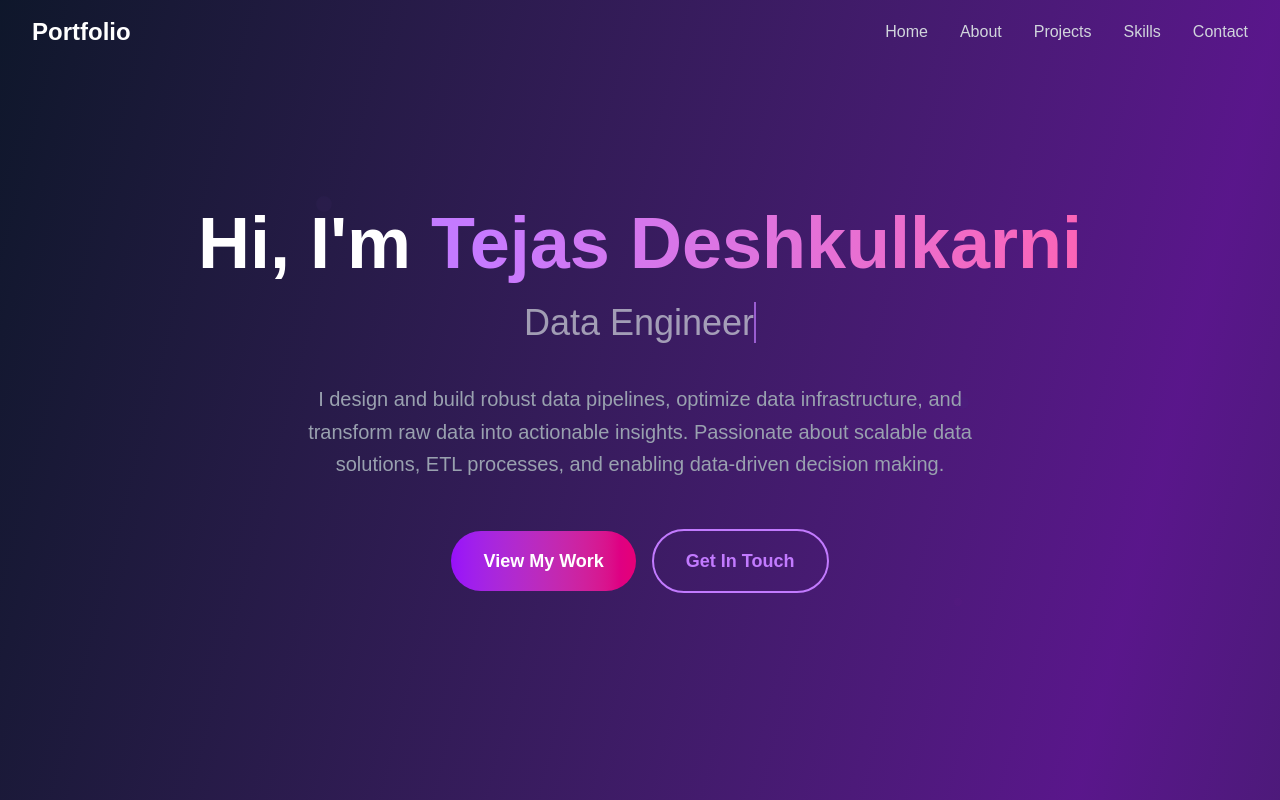
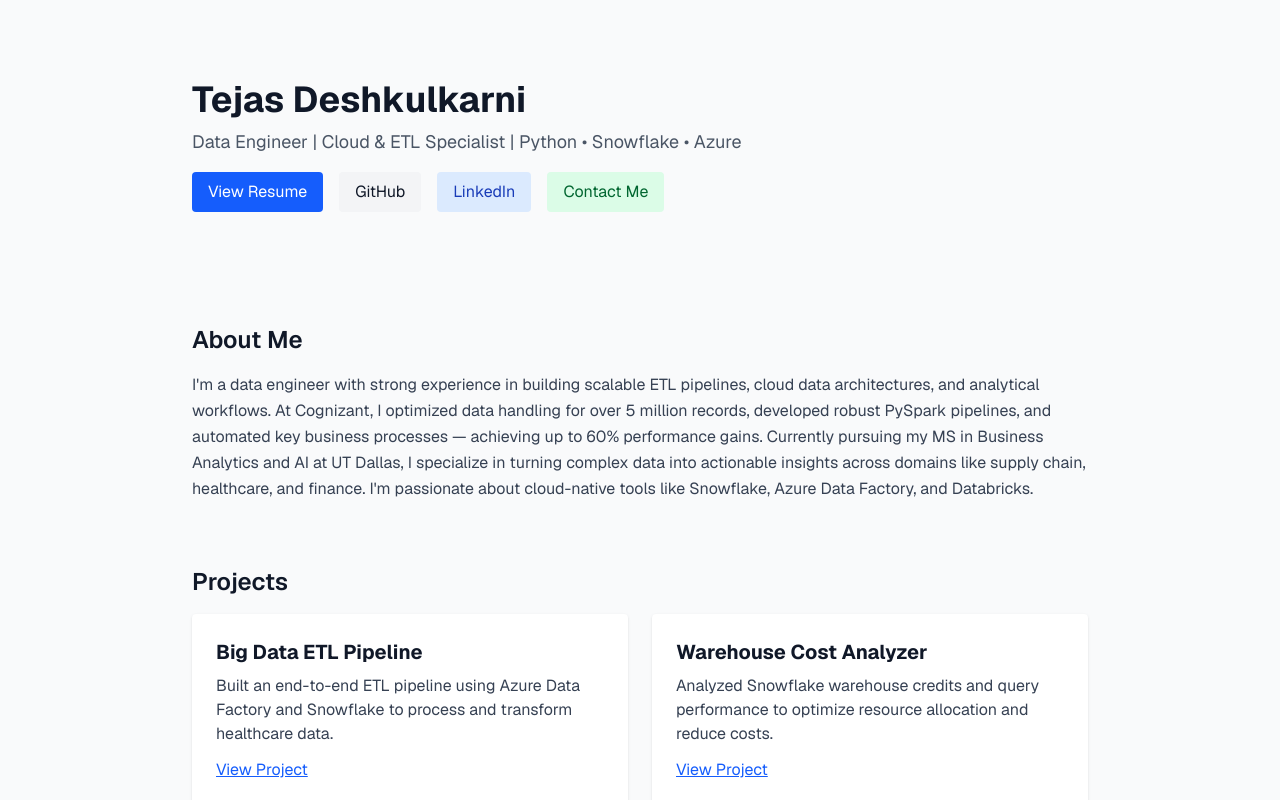
Before and after one commit to Tejasdk22/tejas-portfolio, a Next.js app in the folder portfolio/: page / in a window 1280 px wide. Shown: the top 800 px of the page. Built offline with nearby package versions, Linux system fonts and the light colour scheme.

Commit message:
Refactor homepage with new design and updated content sections
Co-authored-by: txd230017 <txd230017@utdallas.edu>

```diff
--- a/portfolio/src/app/page.tsx
+++ b/portfolio/src/app/page.tsx
@@ -1,21 +1,91 @@
-import Hero from '@/components/Hero'
-import About from '@/components/About'
-import Projects from '@/components/Projects'
-import Skills from '@/components/Skills'
-import Contact from '@/components/Contact'
-import Navigation from '@/components/Navigation'
-
 export default function Home() {
   return (
-    <div className="min-h-screen bg-gradient-to-br from-slate-900 via-purple-900 to-slate-900">
-      <Navigation />
-      <main>
-        <Hero />
-        <About />
-        <Projects />
-        <Skills />
-        <Contact />
-      </main>
-    </div>
+    <main className="min-h-screen bg-gray-50 text-gray-900 p-8 font-sans">
+      <header className="max-w-4xl mx-auto py-12">
+        <h1 className="text-4xl font-bold mb-2">Tejas Deshkulkarni</h1>
+        <p className="text-lg text-gray-600">
+          Data Engineer | Cloud & ETL Specialist | Python • Snowflake • Azure
+        </p>
+        <div className="mt-4 flex gap-4 flex-wrap">
+          <a
+            href="/Tejas_Deshkulkarni_Resume_DE.pdf"
+            target="_blank"
+            rel="noopener noreferrer"
+            className="bg-blue-600 text-white px-4 py-2 rounded hover:bg-blue-700"
+          >
+            View Resume
+          </a>
+          <a
+            href="https://github.com/yourusername"
+            target="_blank"
+            className="bg-gray-100 px-4 py-2 rounded hover:bg-gray-200"
+          >
+            GitHub
+          </a>
+          <a
+            href="https://www.linkedin.com/in/tejas-deshkulkarni"
+            target="_blank"
+            className="bg-blue-100 text-blue-800 px-4 py-2 rounded hover:bg-blue-200"
+          >
+            LinkedIn
+          </a>
+          <a
+            href="mailto:tejasdeshus11@gmail.com"
+            className="bg-green-100 text-green-800 px-4 py-2 rounded hover:bg-green-200"
+          >
+            Contact Me
+          </a>
+        </div>
+      </header>
+
+      {/* About Me Section */}
+      <section className="max-w-4xl mx-auto mt-16">
+        <h2 className="text-2xl font-semibold mb-4">About Me</h2>
+        <p className="text-gray-700 leading-relaxed">
+          I'm a data engineer with strong experience in building scalable ETL pipelines, cloud data architectures, and analytical workflows.
+          At Cognizant, I optimized data handling for over 5 million records, developed robust PySpark pipelines, and automated key business processes — achieving up to 60% performance gains.
+          Currently pursuing my MS in Business Analytics and AI at UT Dallas, I specialize in turning complex data into actionable insights across domains like supply chain, healthcare, and finance.
+          I'm passionate about cloud-native tools like Snowflake, Azure Data Factory, and Databricks.
+        </p>
+      </section>
+
+      {/* Projects Section */}
+      <section className="max-w-4xl mx-auto mt-16">
+        <h2 className="text-2xl font-semibold mb-4">Projects</h2>
+        <div className="grid grid-cols-1 md:grid-cols-2 gap-6">
+          <div className="p-6 bg-white shadow rounded">
+            <h3 className="text-xl font-bold">Big Data ETL Pipeline</h3>
+            <p className="text-gray-700 mt-2">
+              Built an end-to-end ETL pipeline using Azure Data Factory and Snowflake to process and transform healthcare data.
+            </p>
+            <a
+              href="https://github.com/yourusername/etl-pipeline"
+              className="inline-block mt-3 text-blue-600 underline"
+              target="_blank"
+            >
+              View Project
+            </a>
+          </div>
+          <div className="p-6 bg-white shadow rounded">
+            <h3 className="text-xl font-bold">Warehouse Cost Analyzer</h3>
+            <p className="text-gray-700 mt-2">
+              Analyzed Snowflake warehouse credits and query performance to optimize resource allocation and reduce costs.
+            </p>
+            <a
+              href="https://github.com/yourusername/snowflake-finops"
+              className="inline-block mt-3 text-blue-600 underline"
+              target="_blank"
+            >
+              View Project
+            </a>
+          </div>
+        </div>
+      </section>
+
+      {/* Footer */}
+      <footer className="mt-24 text-center text-sm text-gray-500">
+        © {new Date().getFullYear()} Tejas Deshkulkarni. All rights reserved.
+      </footer>
+    </main>
   );
 }
```
